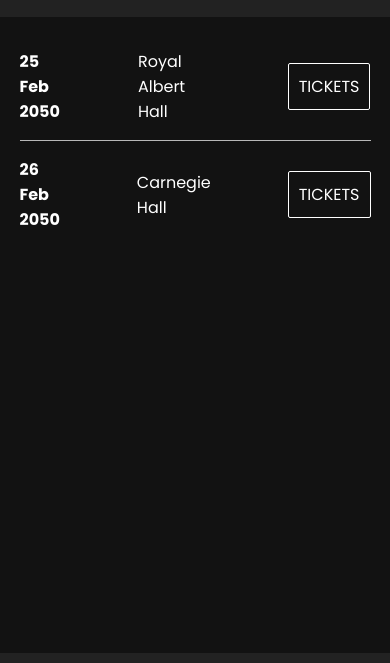
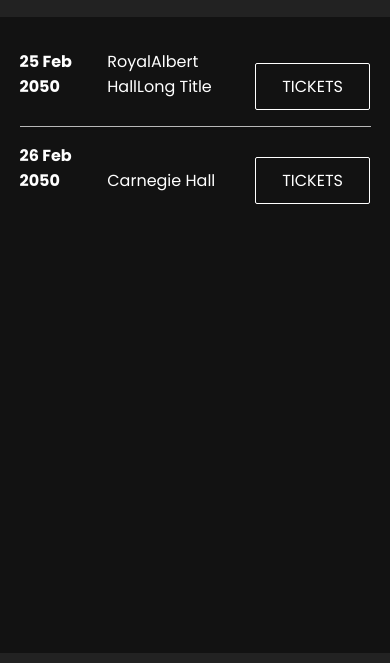
Before and after one commit to johnbede2000/gatsby-website, a Gatsby site: page /live in a window 390 px wide. Shown: the part 63-726 px from the top of the page. Built offline with nearby package versions, Linux system fonts and the light colour scheme; Gatsby itself is replaced by a stand-in of ours.

Commit message:
responsive layout removed flex

```diff
--- a/src/components/Dates.js
+++ b/src/components/Dates.js
@@ -6,9 +6,9 @@ const dummydata = [
   {
     id: 1,
     date: '25 Feb 2050',
-    venue: 'Royal Albert Hall',
-    city: 'London, UK',
-    band: 'Quintet',
+    venue: 'RoyalAlbert HallLong Title',
+    city: 'Timbukata, UK',
+    band: 'Jimmy Jazz Orchestra',
     link: 'https://www.johncervantes.co.uk',
   },
   {
@@ -33,45 +33,62 @@ const Row = styled.div`
   &:first-of-type {
     margin-top: 0;
   }
-  display: flex;
-  justify-content: space-between;
-  align-items: center;
 `;
 
 const Date = styled.span`
   font-weight: bold;
+  overflow-wrap: break-word;
   display: inline-block;
-  flex-basis: 15%;
+  width: 25%;
   padding-right: 1rem;
+  @media screen and (min-width: 700px) {
+    width: 15%;
+  }
 `;
 
 const Band = styled.span`
   display: none;
-  flex-basis: 15%;
-  padding-right: 1rem;
-  @media screen and (min-width: 768px) {
+  @media screen and (min-width: 1024px) {
     display: inline-block;
+    overflow-wrap: break-word;
+    width: 22%;
+    padding-right: 1rem;
   }
 `;
 
 const Venue = styled.span`
   display: inline-block;
-  flex-basis: 25%;
+  overflow-wrap: break-word;
+  width: 42%;
   padding-right: 1rem;
+  @media screen and (min-width: 700px) {
+    width: 35%;
+  }
+  @media screen and (min-width: 1024px) {
+    width: 23%;
+  }
 `;
 
 const City = styled.span`
   display: none;
-  flex-basis: 20%;
-  padding-right: 1rem;
-  @media screen and (min-width: 400px) {
+  @media screen and (min-width: 700px) {
     display: inline-block;
+    overflow-wrap: break-word;
+    width: 30%;
+    padding-right: 1rem;
+  }
+  @media screen and (min-width: 1024px) {
+    width: 20%;
   }
 `;
 
 const Tickets = styled(Button)`
-  flex-basis: 15%;
+  width: 33%;
+  overflow-wrap: break-word;
   display: inline-block;
+  @media screen and (min-width: 700px) {
+    width: 20%;
+  }
 `;
 
 const Dates = () => {
```
